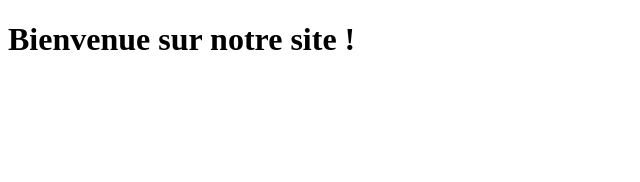
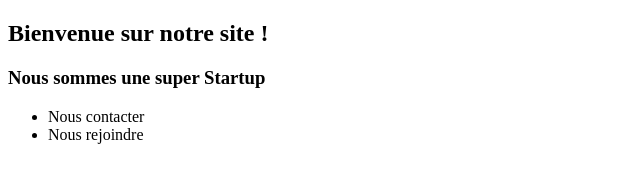
Before and after one commit to x0rld/bug-free-umbrella, a plain HTML site: page index.html in a window 1280 px wide. Shown: the whole page, without its empty margins (0-640 px from the left). Drawn offline with Linux system fonts and the light colour scheme.

Commit message:
Add all the text in html [ref: 42]

```diff
--- a/index.html
+++ b/index.html
@@ -6,7 +6,18 @@
 </head>
 <body>
 <header>
-    <h1>Bienvenue sur notre site !</h1>
+    <h2>Bienvenue sur notre site !</h2>
+    <h3>Nous sommes une super Startup</h3>
 </header>
+<footer>
+    <ul>
+        <li>
+            Nous contacter
+        </li>
+        <li>
+            Nous rejoindre
+        </li>
+    </ul>
+</footer>
 </body>
 </html>
```
